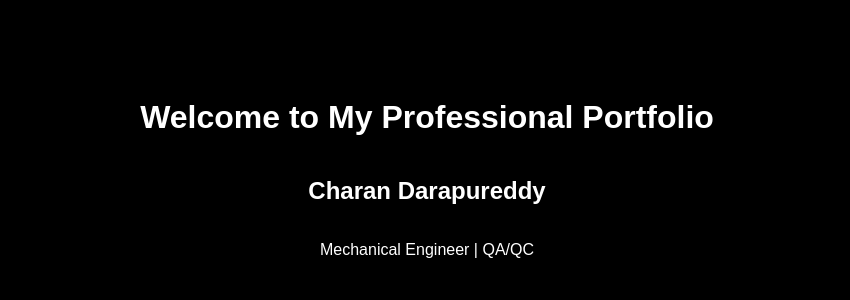
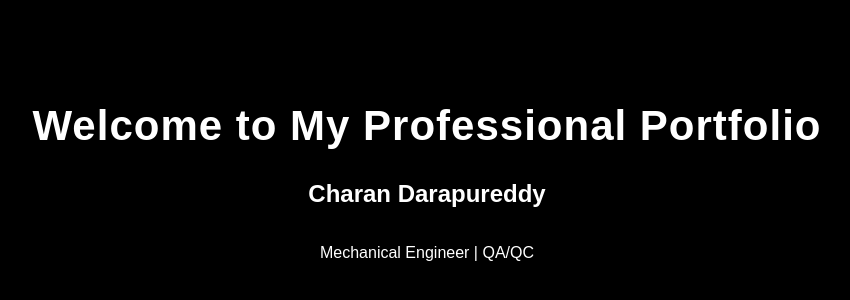
Before and after one commit to charan-darapureddy/charansd, a plain HTML site: page index.html in a window 1280 px wide. Shown: the part 224-524 px from the top of the page, without its empty margins (213-1063 px from the left). Drawn offline with Linux system fonts and the light colour scheme.

Commit message:
Update index.html

```diff
--- a/index.html
+++ b/index.html
@@ -15,6 +15,11 @@ flex-direction: column;
 justify-content: center;
 align-items: center;
 }
+    h1 {
+    font-size: 42px;
+    margin-bottom: 10px;
+    letter-spacing: 1px;
+    }
   </style>
 </head>
 <body>
```
